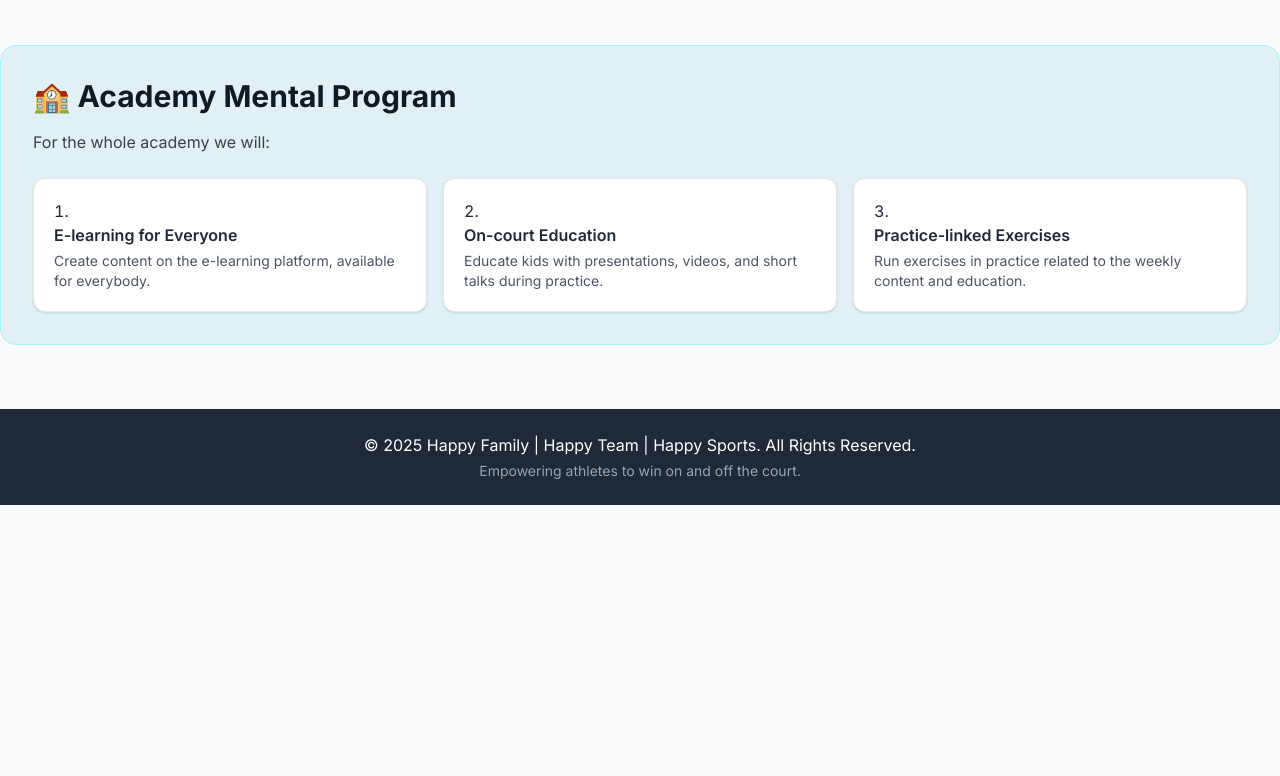
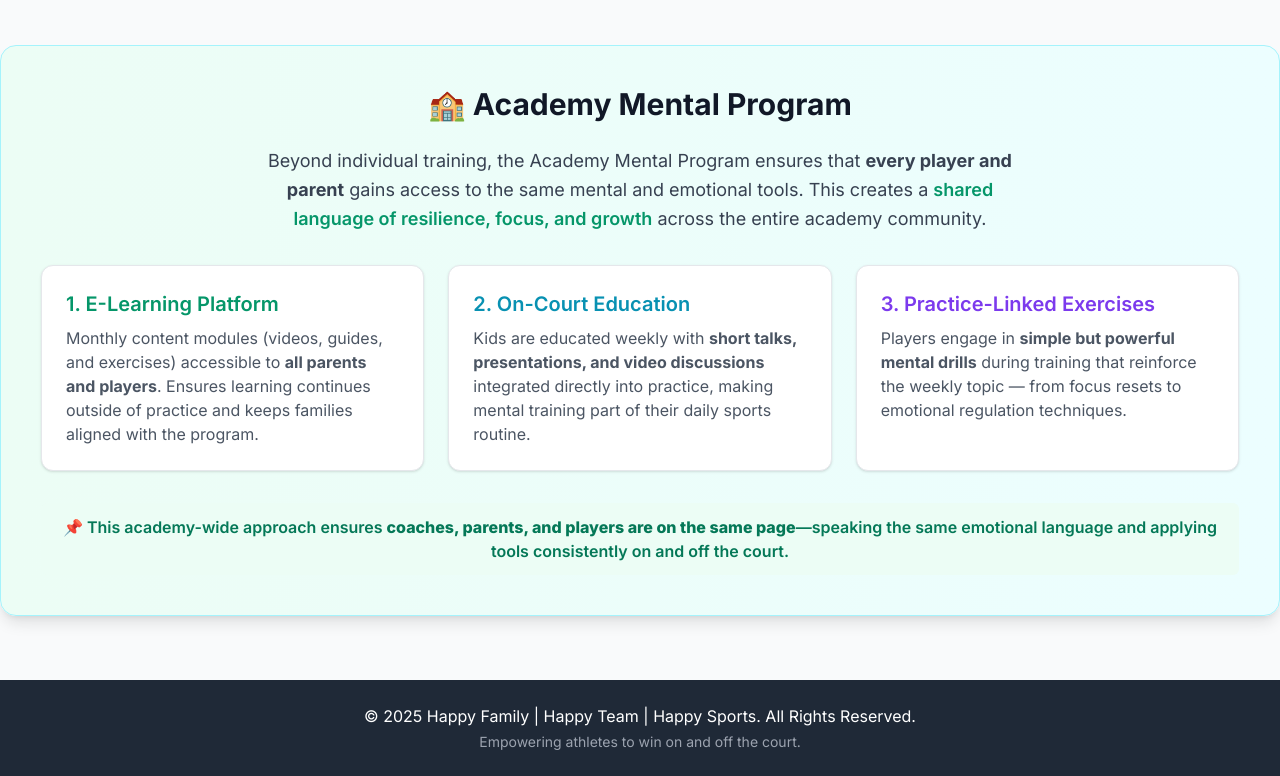
Before and after one commit to Robertmezap/new-england-tennis-proposal, a plain HTML site: page index.html in a window 1280 px wide. Shown: the part 4438-5214 px from the top of the page. Before the commit the page ends 4943 px from the top, so only its background shows below. Drawn offline with nearby package versions, Linux system fonts and the light colour scheme.

Commit message:
Update index.html

```diff
--- a/index.html
+++ b/index.html
@@ -271,27 +271,38 @@
             </section>
         </div>
 
-        <!-- Academy Mental Program (ADD THIS BLOCK) -->
-<section id="academy-mental-program" class="mb-16 bg-cyan-600/10 p-8 rounded-2xl border border-cyan-200">
-  <h2 class="text-3xl font-bold text-gray-900 mb-4">🏫 Academy Mental Program</h2>
-  <p class="text-gray-700 mb-6">For the whole academy we will:</p>
-  <ol class="grid md:grid-cols-3 gap-4 list-decimal list-inside">
-    <li class="bg-white p-5 rounded-xl shadow border">
-      <h3 class="font-semibold mb-1">E-learning for Everyone</h3>
-      <p class="text-gray-600 text-sm">Create content on the e-learning platform, available for everybody.</p>
-    </li>
-    <li class="bg-white p-5 rounded-xl shadow border">
-      <h3 class="font-semibold mb-1">On-court Education</h3>
-      <p class="text-gray-600 text-sm">Educate kids with presentations, videos, and short talks during practice.</p>
-    </li>
-    <li class="bg-white p-5 rounded-xl shadow border">
-      <h3 class="font-semibold mb-1">Practice-linked Exercises</h3>
-      <p class="text-gray-600 text-sm">Run exercises in practice related to the weekly content and education.</p>
-    </li>
-  </ol>
+    <!-- Academy Mental Program (Expanded & Highlighted) -->
+<section id="academy-mental-program" class="mb-16 bg-gradient-to-r from-emerald-50 to-cyan-50 p-10 rounded-2xl border border-cyan-200 shadow-lg">
+  <h2 class="text-3xl font-bold text-gray-900 mb-6 text-center">🏫 Academy Mental Program</h2>
+  <p class="text-lg text-gray-700 leading-relaxed max-w-3xl mx-auto mb-8 text-center">
+    Beyond individual training, the Academy Mental Program ensures that <strong>every player and parent</strong> gains access to the same mental and emotional tools.
+    This creates a <span class="text-emerald-600 font-semibold">shared language of resilience, focus, and growth</span> across the entire academy community.
+  </p>
+
+  <div class="grid md:grid-cols-3 gap-6">
+    <!-- Item 1 -->
+    <div class="bg-white p-6 rounded-xl shadow border">
+      <h3 class="font-semibold text-xl mb-2 text-emerald-600">1. E-Learning Platform</h3>
+      <p class="text-gray-600">Monthly content modules (videos, guides, and exercises) accessible to <strong>all parents and players</strong>.
+      Ensures learning continues outside of practice and keeps families aligned with the program.</p>
+    </div>
+    <!-- Item 2 -->
+    <div class="bg-white p-6 rounded-xl shadow border">
+      <h3 class="font-semibold text-xl mb-2 text-cyan-600">2. On-Court Education</h3>
+      <p class="text-gray-600">Kids are educated weekly with <strong>short talks, presentations, and video discussions</strong> integrated directly into practice, making mental training part of their daily sports routine.</p>
+    </div>
+    <!-- Item 3 -->
+    <div class="bg-white p-6 rounded-xl shadow border">
+      <h3 class="font-semibold text-xl mb-2 text-violet-600">3. Practice-Linked Exercises</h3>
+      <p class="text-gray-600">Players engage in <strong>simple but powerful mental drills</strong> during training that reinforce the weekly topic — from focus resets to emotional regulation techniques.</p>
+    </div>
+  </div>
+
+  <p class="text-center text-emerald-700 font-semibold bg-emerald-50 p-3 rounded-md mt-8">
+    📌 This academy-wide approach ensures <strong>coaches, parents, and players are on the same page</strong>—speaking the same emotional language and applying tools consistently on and off the court.
+  </p>
 </section>
 
-    </main>
 
     <!-- Footer -->
     <footer class="bg-gray-800 text-white mt-16">
```
